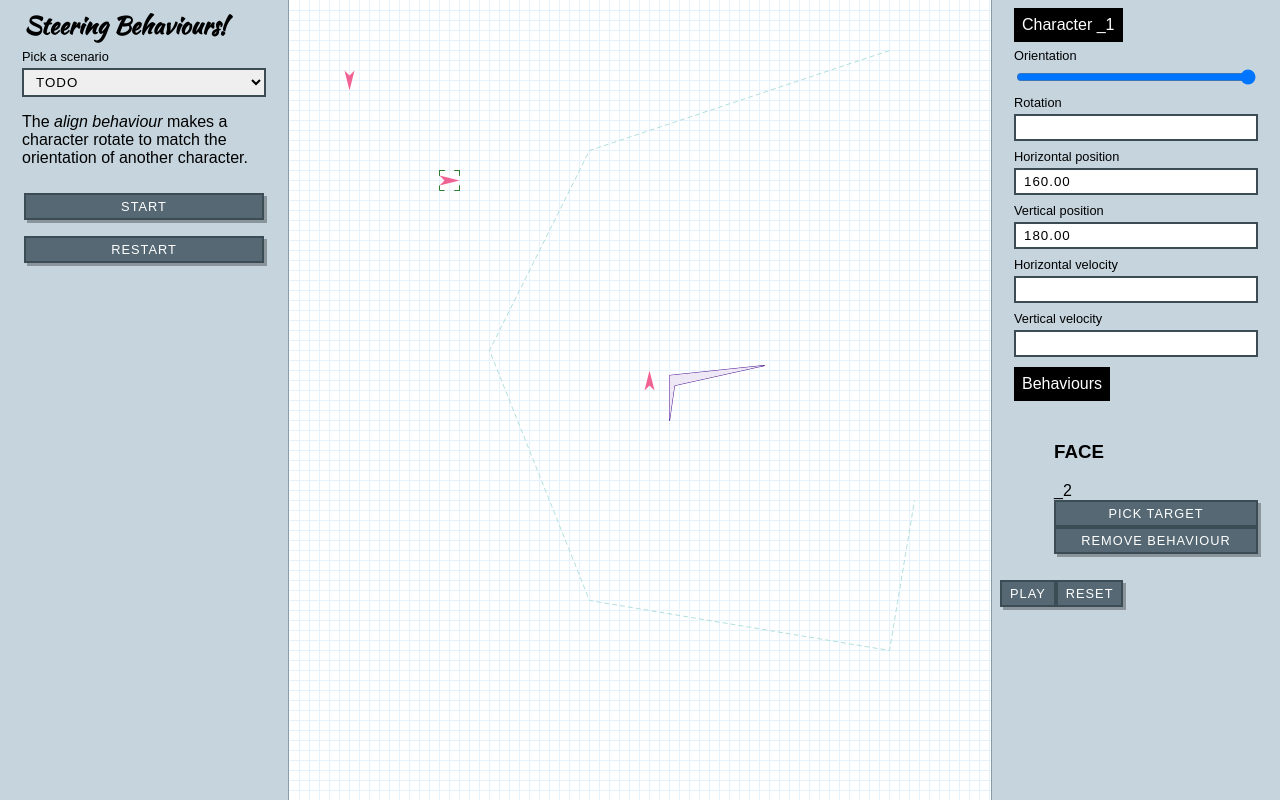
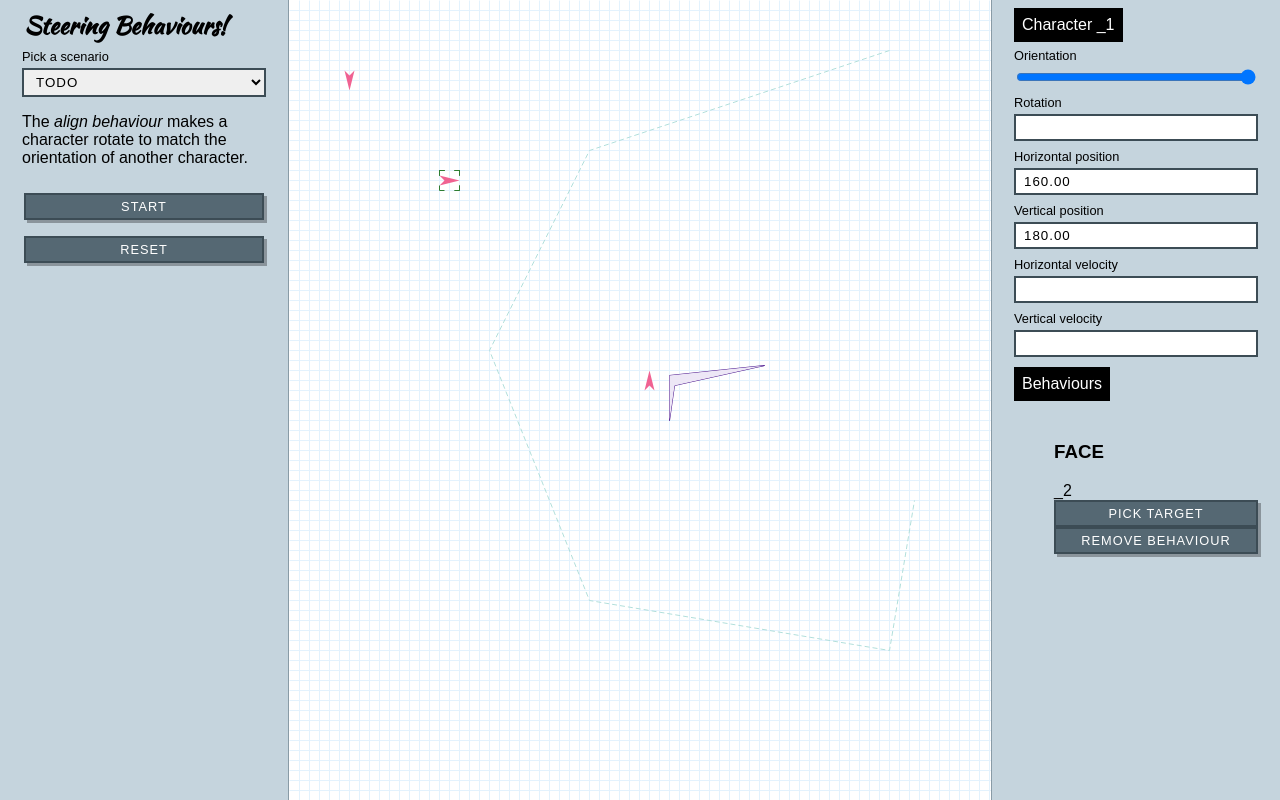
Before and after one commit to craigdallimore/steering-behaviour, a React app: page / in a window 1280 px wide. Built offline with nearby package versions, Linux system fonts and the light colour scheme; the HTML template or start-up script is replaced by a standard one.

Commit message:
Move play/reset buttons

```diff
--- a/src/components/CharacterSidebar.tsx
+++ b/src/components/CharacterSidebar.tsx
@@ -115,25 +115,6 @@ const CharacterSidebar = () => {
         {focussedCharacter && (
           <Behaviours dispatch={dispatch} character={focussedCharacter} />
         )}
-
-        <button
-          type="button"
-          id="play-pause"
-          onClick={() => {
-            dispatch({ type: "PLAY_BUTTON_CLICKED" });
-          }}
-        >
-          {state.isPaused ? "Play" : "Pause"}
-        </button>
-        <button
-          type="button"
-          id="reset"
-          onClick={() => {
-            dispatch({ type: "RESET_BUTTON_CLICKED" });
-          }}
-        >
-          Reset
-        </button>
       </form>
     </aside>
   );
--- a/src/components/Layout.tsx
+++ b/src/components/Layout.tsx
@@ -22,13 +22,17 @@ const Main = () => {
 
   return (
     <>
-      <ScenarioSidebar/>
+      <DispatchContext.Provider value={dispatch}>
+        <StateContext.Provider value={state}>
+          <ScenarioSidebar />
+        </StateContext.Provider>
+      </DispatchContext.Provider>
       <main>
         <Canvas state={state} dispatch={dispatch} />
       </main>
       <DispatchContext.Provider value={dispatch}>
         <StateContext.Provider value={state}>
-          <CharacterSidebar/>
+          <CharacterSidebar />
         </StateContext.Provider>
       </DispatchContext.Provider>
     </>
--- a/src/components/ScenarioSidebar.tsx
+++ b/src/components/ScenarioSidebar.tsx
@@ -1,23 +1,45 @@
-import React from 'react';
+import React from "react";
+import DispatchContext from "@components/DispatchContext.js";
+import StateContext from "@components/StateContext.js";
 
 const ScenarioSidebar = () => {
+  const dispatch = React.useContext(DispatchContext);
+  const state = React.useContext(StateContext);
 
   return (
     <aside className="scenario-sidebar">
       <h1>Steering Behaviours!</h1>
       <fieldset>
-      <label htmlFor="pick-scenario">Pick a scenario</label>
-      <select id="pick-scenario">
-        <option>TODO</option>
-      </select>
-      <span>The <em>align behaviour</em> makes a character rotate to match the orientation of another character.</span>
+        <label htmlFor="pick-scenario">Pick a scenario</label>
+        <select id="pick-scenario">
+          <option>TODO</option>
+        </select>
+        <span>
+          The <em>align behaviour</em> makes a character rotate to match the
+          orientation of another character.
+        </span>
       </fieldset>
 
-      <button>Start</button>
-      <button>Restart</button>
+      <button
+        type="button"
+        id="play-pause"
+        onClick={() => {
+          dispatch({ type: "PLAY_BUTTON_CLICKED" });
+        }}
+      >
+        {state.isPaused ? "Start" : "Pause"}
+      </button>
+      <button
+        type="button"
+        id="reset"
+        onClick={() => {
+          dispatch({ type: "RESET_BUTTON_CLICKED" });
+        }}
+      >
+        Reset
+      </button>
     </aside>
   );
-
 };
 
 export default ScenarioSidebar;
```
